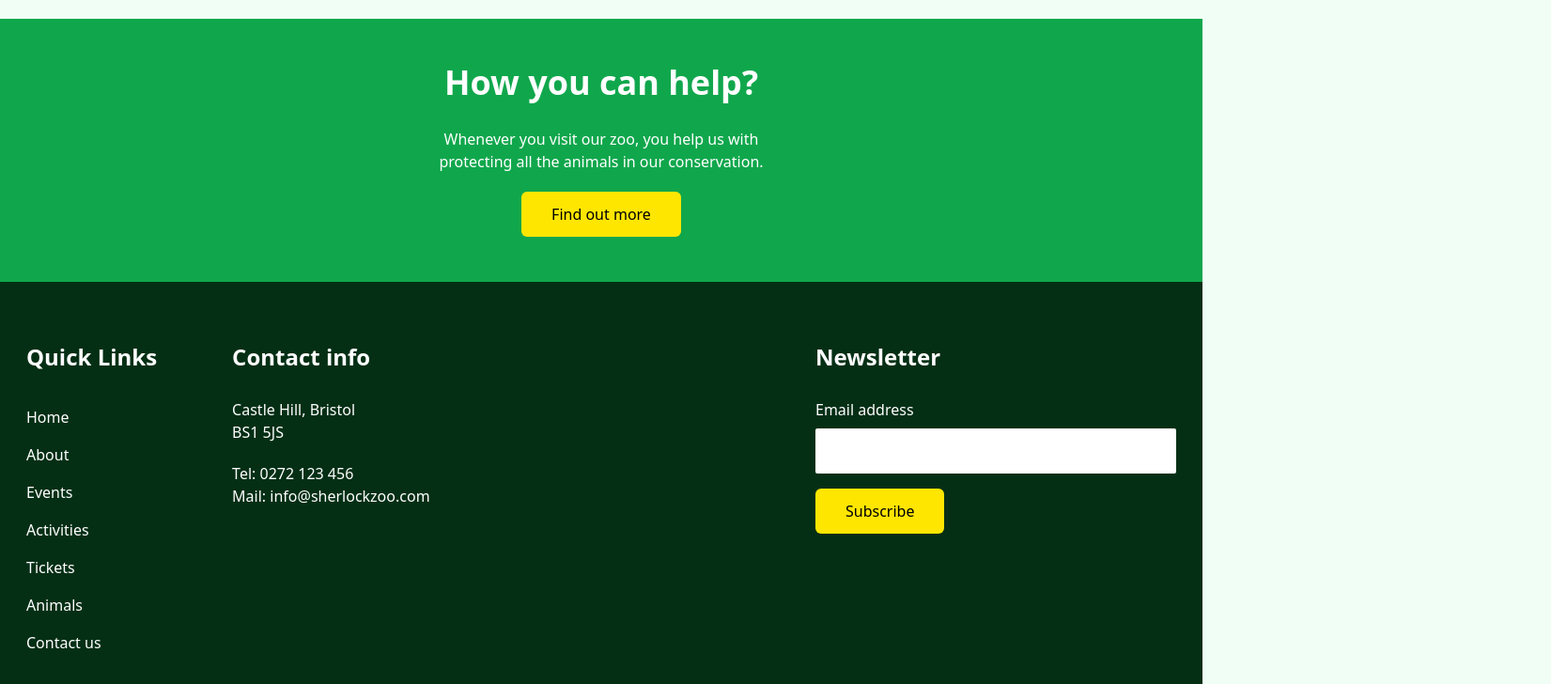
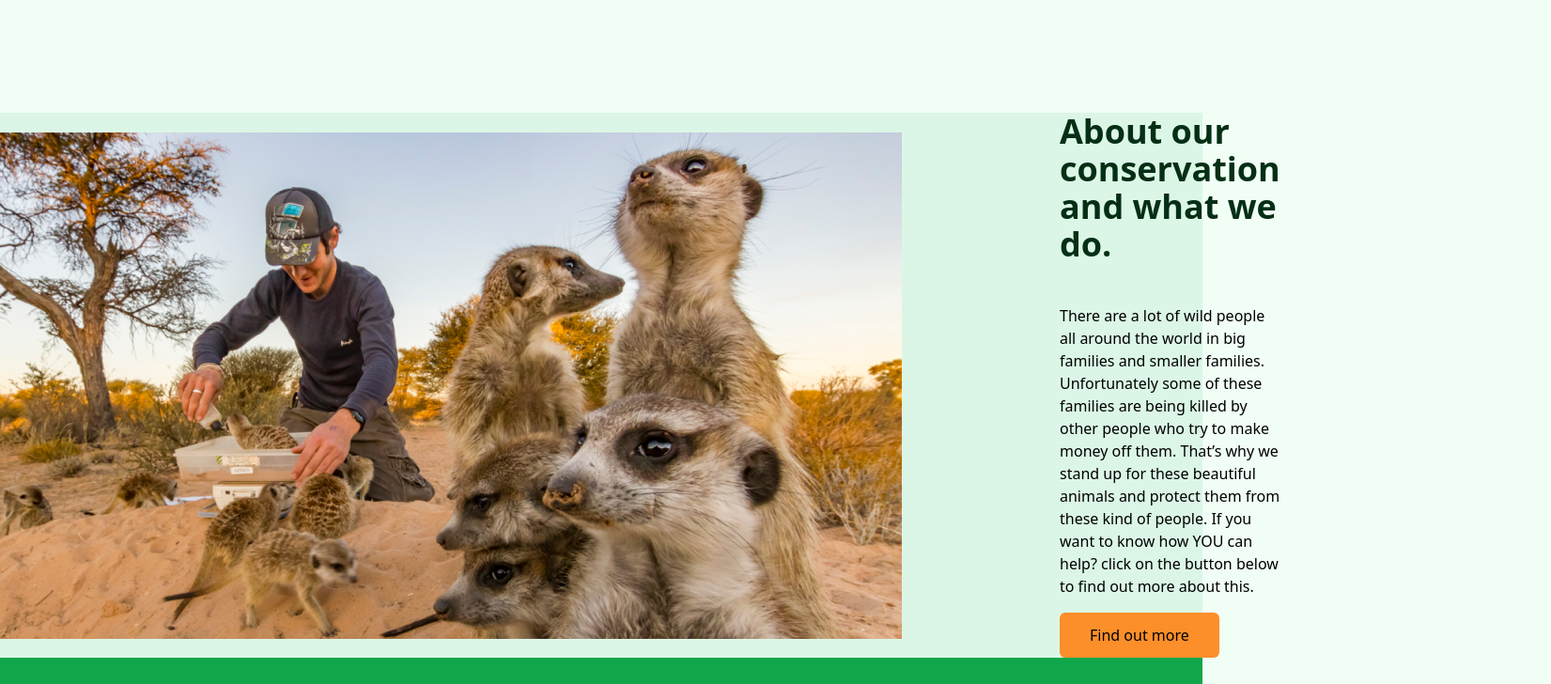
Before and after one commit to RammahKarpous/sherlock-zoo-front-end, a React (Create React App) app: page / in a window 1280 px wide. Shown: the part 1460-2188 px from the top of the page at 94% size, 1651 px wide, since content can reach past the window. Built offline with nearby package versions, Linux system fonts and the light colour scheme; no server answers.

Commit message:
Created the "About the conservation" home section

```diff
--- a/src/components/AboutTheConservation.jsx
+++ b/src/components/AboutTheConservation.jsx
@@ -1,10 +1,18 @@
+import meerkats from '../assets/images/home-conservation-img.png'
+import Button from './commonly-used-elements/Buttons'
+import { SectionHeading } from './commonly-used-elements/Headings'
+
 const AboutTheConservation = () => {
     return (
-        <div className="flex flex-row">
-            <img src="" alt=""/>
+        <div className="flex flex-row justify-start items-center gap-32 bg-body-darker">
+            <img src={meerkats} alt="about the conservation"/>
 
-            <div>
+            <div className="pl-10 pr-72">
+                <SectionHeading text="About our conservation and what we do." />
 
+                <p className="mb-4">There are a lot of wild people all around the world in big families and smaller families. Unfortunately some of these families are being killed by other people who try to make money off them. That’s why we stand up for these beautiful animals and protect them from these kind of people. If you want to know how YOU can help? click on the button below to find out more about this.</p>
+
+                <Button text="Find out more" to="/about" type="secondary" />
             </div>
         </div>
     )
--- a/src/components/commonly-used-elements/Headings.jsx
+++ b/src/components/commonly-used-elements/Headings.jsx
@@ -1,10 +1,10 @@
 export const PageHeading = ({ text, colour }) => {
-	return <h1 className="text-7xl font-bold">{text}</h1>;
+	return <h1 className="text-7xl font-bold mb-14">{text}</h1>;
 };
 
 export const SectionHeading = ({ text, colour }) => {
 	return (
-		<h2 className="text-4xl capitalize font-bold text-green-dark">{text}</h2>
+		<h2 className="text-4xl font-bold text-green-dark mb-11">{text}</h2>
 	);
 };
 
--- a/src/pages/home/Home.jsx
+++ b/src/pages/home/Home.jsx
@@ -3,6 +3,7 @@ import Header from '../../components/Header';
 import image from '../../assets/images/headers/giraffe.avif'
 import Buttons from '../../components/commonly-used-elements/Buttons';
 import Animals from '../../components/Animals';
+import AboutTheConservation from '../../components/AboutTheConservation';
 
 const Home = () => {
     return (
@@ -20,6 +21,8 @@ const Home = () => {
             </Header>
 
             <Animals />
+
+            <AboutTheConservation />
         </div>
     )
 }
```
Also changed, not shown: src/assets/images/about-the-conservation.png (added), src/assets/images/home-conservation-img.png (added).
